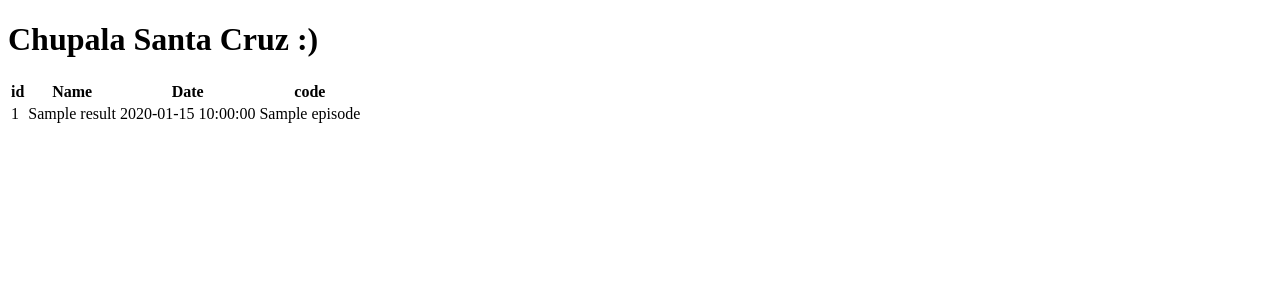
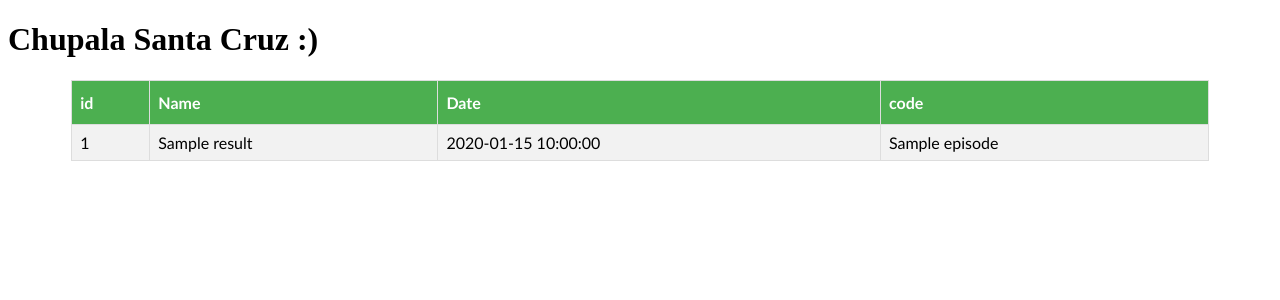
Before and after one commit to joaquineichholz/Rick-Morty, a Flask app: page / in a window 1280 px wide. Shown: the top 300 px of the page. Run offline with Flask 2, Linux system fonts and the light colour scheme; a database or web service that is not in the repository returns one stand-in record (values such as "Sample title"); data that the repository does not hold is empty.

Commit message:
requests

```diff
--- a/templates/index.html
+++ b/templates/index.html
@@ -3,13 +3,38 @@
 <head>
       <meta charset="UTF-8">
     <title>Rick and Morty</title>
+<style>
+#customers {
+  font-family: "Trebuchet MS", Arial, Helvetica, sans-serif;
+  border-collapse: collapse;
+  width: 90%;
+    margin-left: 5%;
+    margin-right: 5%;
+}
 
+#customers td, #customers th {
+  border: 1px solid #ddd;
+  padding: 8px;
+}
+
+#customers tr:nth-child(even){background-color: #f2f2f2;}
+
+#customers tr:hover {background-color: #ddd;}
+
+#customers th {
+  padding-top: 12px;
+  padding-bottom: 12px;
+  text-align: left;
+  background-color: #4CAF50;
+  color: white;
+}
+</style>
 </head>
 <body>
 
 <h1>  Chupala Santa Cruz :) </h1>
 
-<table>
+<table id="customers">
 
   <tr>
     <th>id</th>
@@ -36,4 +61,3 @@
 
 
 </body>
-</html>
```
Also changed, not shown: app.py (line endings or trailing spaces).
